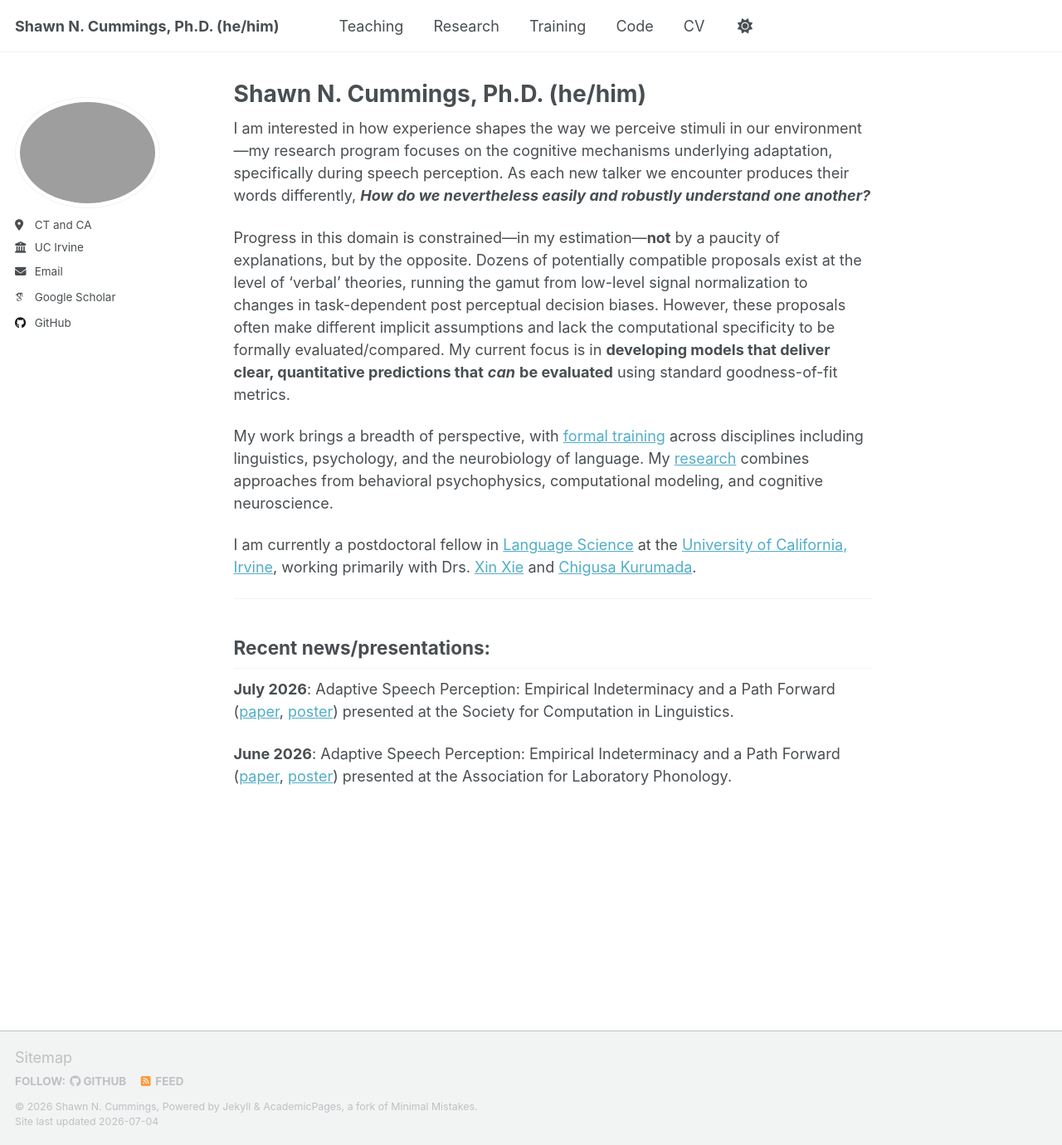
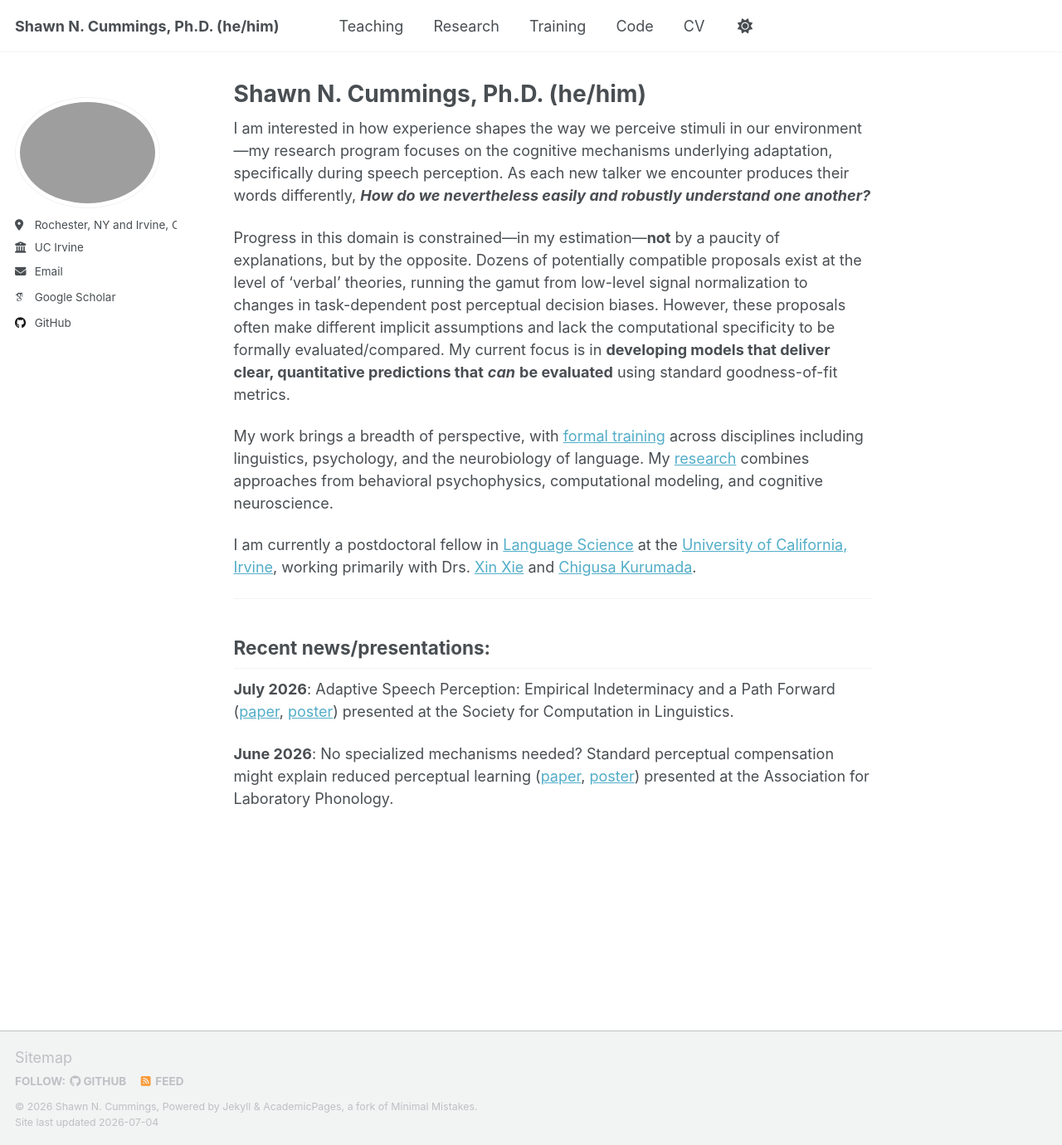
Before and after one commit to ShawnNCummings/ShawnNCummings.github.io, a Jekyll site: the page built from _pages/about.md, in a window 1280 px wide and 1380 px high. Shown: the whole window at 83% size. Built offline with Jekyll 4.4.1, drawn with Linux system fonts in a browser that asks for light colours; some web fonts are replaced; a script that is not in the unit is left out.

Commit message:
Little fixes

```diff
--- a/_config.yml
+++ b/_config.yml
@@ -26,7 +26,7 @@ author:
   #name             : "Shawn N. Cummings, PhD"
   #pronouns         : # example: "he/him"
   #bio              : "Cognitive scientist focused on how we understand the world and each other"
-  location         : "CT and CA"
+  location         : "Rochester, NY and Irvine, CA"
   employer         : "UC Irvine"
   uri              : # URL
   email            : "scummin2@uci.edu"
--- a/_pages/about.md
+++ b/_pages/about.md
@@ -20,4 +20,5 @@ I am currently a postdoctoral fellow in [Language Science](https://www.langsci.u
 ## Recent news/presentations:
 **July 2026**: Adaptive Speech Perception: Empirical Indeterminacy and a Path Forward ([paper](https://aclanthology.org/2026.scil-main.48.pdf), [poster](https://shawnncummings.github.io/files/LoLASP_SCiL.pdf)) presented at the Society for Computation in Linguistics.
 
-**June 2026**: Adaptive Speech Perception: Empirical Indeterminacy and a Path Forward ([paper](https://shawnncummings.github.io/files/CISP_labphon_paper.pdf), [poster](https://shawnncummings.github.io/files/CISP_labphon_poster.pdf)) presented at the Association for Laboratory Phonology.
+**June 2026**: No specialized mechanisms needed? Standard perceptual compensation might explain
+reduced perceptual learning ([paper](https://shawnncummings.github.io/files/CISP_labphon_paper.pdf), [poster](https://shawnncummings.github.io/files/CISP_labphon_poster.pdf)) presented at the Association for Laboratory Phonology.
```
